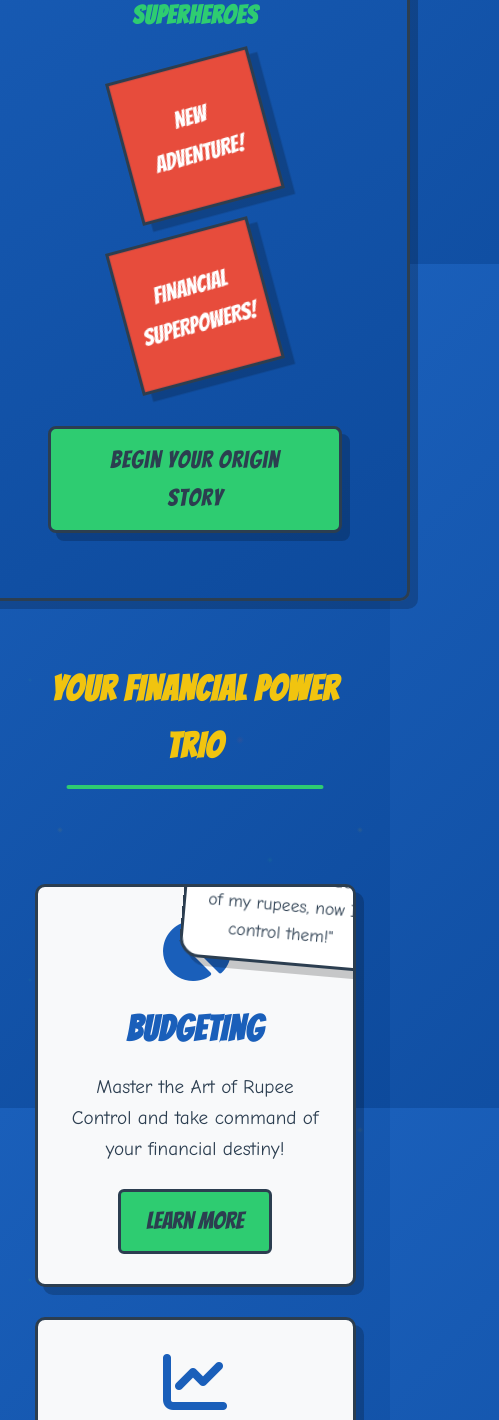
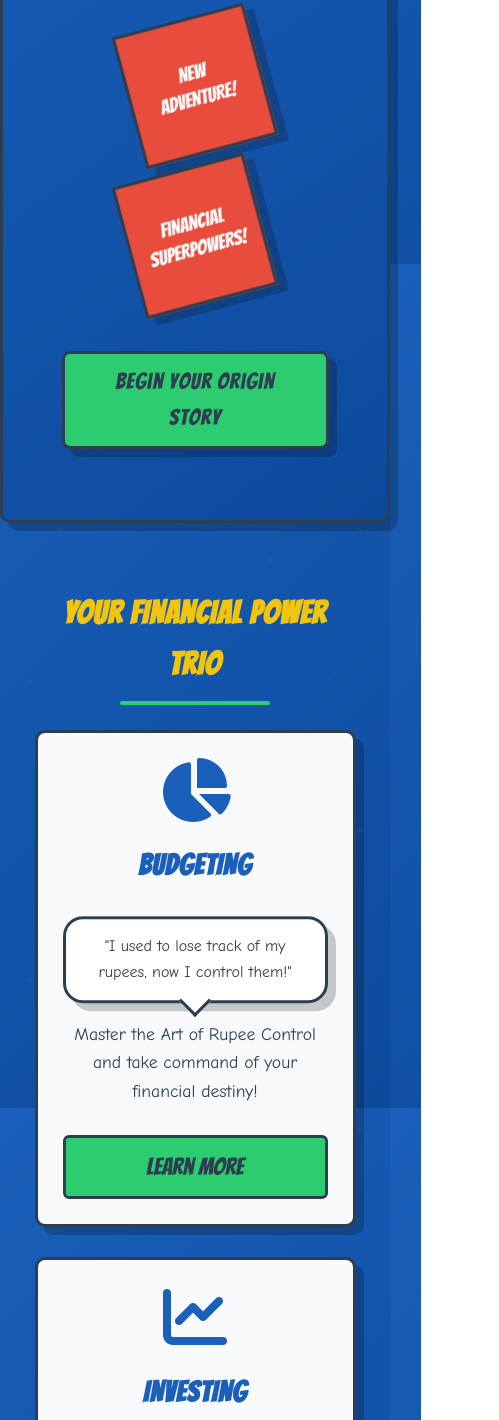
Before and after one commit to XiaoPongo/ChillarVerse, a plain HTML site: page index.html in a window 390 px wide. Shown: the part 580-2000 px from the top of the page, 499 px wide, since content can reach past the window. Drawn offline with Linux system fonts and the light colour scheme.

Commit message:
Update index.html

```diff
--- a/index.html
+++ b/index.html
@@ -82,18 +82,19 @@
         /* Hero section - Comic book cover style */
         .hero {
             text-align: center;
-            padding: 80px 20px 60px;
+            padding: 60px 20px 40px;
             position: relative;
-            margin-top: 30px;
+            margin: 30px auto;
+            max-width: 1200px;
         }
 
         .hero::before {
             content: "";
             position: absolute;
-            top: -20px;
-            left: -20px;
-            right: -20px;
-            bottom: -20px;
+            top: -15px;
+            left: -15px;
+            right: -15px;
+            bottom: -15px;
             border: var(--comic-border);
             border-radius: 10px;
             z-index: -1;
@@ -109,44 +110,43 @@
         }
 
         .hero h1 {
-            font-size: 4.5rem;
+            font-size: 3.5rem;
             color: var(--accent-yellow);
             margin-bottom: 20px;
-            line-height: 1;
+            line-height: 1.1;
         }
 
         .hero h2 {
-            font-size: 2.5rem;
+            font-size: 2rem;
             margin-bottom: 30px;
             color: var(--secondary-green);
         }
 
+        .starburst-container {
+            display: flex;
+            justify-content: center;
+            gap: 30px;
+            margin: 40px 0 30px;
+            flex-wrap: wrap;
+        }
+
         .comic-starburst {
-            position: absolute;
-            width: 180px;
-            height: 180px;
+            width: 160px;
+            height: 160px;
             background: var(--accent-red);
             color: white;
             display: flex;
             align-items: center;
             justify-content: center;
             font-family: 'Bangers', cursive;
-            font-size: 1.8rem;
+            font-size: 1.5rem;
             transform: rotate(-15deg);
             border: var(--comic-border);
             box-shadow: var(--comic-shadow);
-            z-index: 3;
             animation: pulse 2s infinite;
-        }
-
-        .starburst-1 {
-            top: 10%;
-            left: 5%;
-        }
-
-        .starburst-2 {
-            bottom: 10%;
-            right: 5%;
+            padding: 10px;
+            text-align: center;
+            line-height: 1.3;
         }
 
         /* Button styles */
@@ -161,11 +161,12 @@
             border: var(--comic-border);
             border-radius: 8px;
             box-shadow: var(--comic-shadow);
-            margin-top: 20px;
+            margin: 20px 0;
             transition: all 0.3s ease;
             position: relative;
             overflow: hidden;
             letter-spacing: 1px;
+            z-index: 5;
         }
 
         .hero-btn:hover {
@@ -181,26 +182,25 @@
 
         /* Features section - Your Power Trio */
         .features {
-            padding: 80px 0;
+            padding: 60px 0;
         }
 
         .section-title {
             text-align: center;
-            font-size: 3.5rem;
-            margin-bottom: 60px;
+            font-size: 3rem;
+            margin-bottom: 40px;
             color: var(--accent-yellow);
             position: relative;
-            display: inline-block;
-            left: 50%;
-            transform: translateX(-50%);
+            display: block;
         }
 
         .section-title::after {
             content: "";
             position: absolute;
             bottom: -15px;
-            left: 10%;
-            width: 80%;
+            left: 50%;
+            transform: translateX(-50%);
+            width: 200px;
             height: 4px;
             background: var(--secondary-green);
             border-radius: 2px;
@@ -210,20 +210,22 @@
             display: grid;
             grid-template-columns: repeat(auto-fit, minmax(300px, 1fr));
             gap: 30px;
-            margin-top: 50px;
+            margin-top: 60px;
         }
 
         .comic-card {
             background: var(--light);
             border: var(--comic-border);
             border-radius: 10px;
-            padding: 30px;
+            padding: 25px;
             box-shadow: var(--comic-shadow);
             transition: all 0.3s ease;
             position: relative;
-            overflow: hidden;
+            overflow: visible;
             color: var(--dark);
             text-align: center;
+            display: flex;
+            flex-direction: column;
         }
 
         .comic-card:hover {
@@ -238,14 +240,15 @@
         }
 
         .card-title {
-            font-size: 2.2rem;
+            font-size: 2rem;
             margin-bottom: 15px;
             color: var(--primary-blue);
         }
 
         .card-desc {
-            font-size: 1.2rem;
-            margin-bottom: 25px;
+            font-size: 1.1rem;
+            margin-bottom: 20px;
+            flex-grow: 1;
         }
 
         .card-btn {
@@ -259,6 +262,7 @@
             border: var(--comic-border);
             border-radius: 6px;
             transition: all 0.3s ease;
+            margin-top: 10px;
         }
 
         .card-btn:hover {
@@ -266,36 +270,32 @@
             transform: scale(1.05);
         }
 
-        /* Comic speech bubble */
+        /* Comic speech bubble - now contained inside card */
         .speech-bubble {
-            position: absolute;
+            position: relative;
             background: white;
             border: var(--comic-border);
             border-radius: 20px;
             padding: 15px;
-            font-size: 1.1rem;
-            max-width: 200px;
+            font-size: 1rem;
+            margin: 15px 0;
             box-shadow: var(--comic-shadow);
-            z-index: 10;
+            z-index: 1;
             animation: float 6s infinite ease-in-out;
         }
 
-        .bubble-1 {
-            top: -40px;
-            right: -30px;
-            transform: rotate(5deg);
-        }
-
-        .bubble-2 {
-            bottom: -40px;
-            left: -30px;
-            transform: rotate(-5deg);
-        }
-
-        .bubble-3 {
-            top: -40px;
-            left: -30px;
-            transform: rotate(-5deg);
+        .speech-bubble::before {
+            content: "";
+            position: absolute;
+            width: 20px;
+            height: 20px;
+            background: white;
+            border-right: var(--comic-border);
+            border-bottom: var(--comic-border);
+            bottom: -12px;
+            left: 50%;
+            transform: translateX(-50%) rotate(45deg);
+            z-index: -1;
         }
 
         /* Footer placeholder */
@@ -304,6 +304,7 @@
             text-align: center;
             font-size: 1.1rem;
             position: relative;
+            margin-top: 40px;
         }
 
         #footer::before {
@@ -325,35 +326,44 @@
         }
 
         @keyframes float {
-            0% { transform: translateY(0) rotate(5deg); }
-            50% { transform: translateY(-10px) rotate(5deg); }
-            100% { transform: translateY(0) rotate(5deg); }
+            0% { transform: translateY(0); }
+            50% { transform: translateY(-8px); }
+            100% { transform: translateY(0); }
         }
 
         /* Responsive design */
         @media (max-width: 900px) {
             .hero h1 {
-                font-size: 3.5rem;
+                font-size: 3rem;
             }
 
             .hero h2 {
-                font-size: 2rem;
+                font-size: 1.8rem;
             }
 
             .section-title {
-                font-size: 2.8rem;
+                font-size: 2.5rem;
+            }
+
+            .comic-starburst {
+                width: 140px;
+                height: 140px;
+                font-size: 1.3rem;
             }
         }
 
         @media (max-width: 768px) {
             .hero {
-                padding: 60px 15px 40px;
+                padding: 50px 15px 30px;
+                margin: 20px 15px;
             }
 
-            .comic-starburst {
-                width: 120px;
-                height: 120px;
-                font-size: 1.4rem;
+            .hero h1 {
+                font-size: 2.5rem;
+            }
+
+            .hero h2 {
+                font-size: 1.6rem;
             }
 
             .hero-btn {
@@ -364,38 +374,55 @@
             .power-trio {
                 grid-template-columns: 1fr;
                 max-width: 500px;
-                margin: 50px auto 0;
-            }
-        }
-
-        @media (max-width: 480px) {
-            .hero h1 {
-                font-size: 2.8rem;
+                margin: 40px auto 0;
             }
 
-            .hero h2 {
-                font-size: 1.6rem;
+            .starburst-container {
+                flex-direction: column;
+                align-items: center;
+                gap: 20px;
+            }
+
+            .comic-starburst {
+                transform: rotate(-10deg);
             }
 
             .section-title {
                 font-size: 2.2rem;
             }
 
-            .comic-starburst {
-                position: relative;
-                margin: 20px auto;
-                transform: rotate(-15deg);
-                width: 140px;
-                height: 140px;
+            .section-title::after {
+                width: 150px;
+            }
+        }
+
+        @media (max-width: 480px) {
+            .hero h1 {
+                font-size: 2.2rem;
             }
 
-            .starburst-1, .starburst-2 {
-                position: relative;
-                top: 0;
-                left: 0;
-                right: 0;
-                bottom: 0;
-                margin: 30px auto;
+            .hero h2 {
+                font-size: 1.4rem;
+            }
+
+            .section-title {
+                font-size: 2rem;
+            }
+
+            .comic-starburst {
+                width: 130px;
+                height: 130px;
+                font-size: 1.2rem;
+                transform: rotate(-8deg);
+            }
+
+            .hero-btn {
+                font-size: 1.4rem;
+                padding: 10px 25px;
+            }
+
+            .card-title {
+                font-size: 1.8rem;
             }
         }
     </style>
@@ -412,12 +439,14 @@
                     <h1 class="comic-title">💸 Welcome to the Chillarverse!</h1>
                     <h2>Where your rupees become superheroes</h2>
 
-                    <div class="comic-starburst starburst-1">
-                        NEW <br>ADVENTURE!
-                    </div>
+                    <div class="starburst-container">
+                        <div class="comic-starburst">
+                            NEW <br>ADVENTURE!
+                        </div>
 
-                    <div class="comic-starburst starburst-2">
-                        FINANCIAL <br>SUPERPOWERS!
+                        <div class="comic-starburst">
+                            FINANCIAL <br>SUPERPOWERS!
+                        </div>
                     </div>
 
                     <a href="basics.html" class="hero-btn">Begin Your Origin Story</a>
@@ -435,36 +464,39 @@
                     <div class="comic-card">
                         <i class="fas fa-chart-pie card-icon"></i>
                         <h3 class="card-title">Budgeting</h3>
+
+                        <div class="speech-bubble">
+                            "I used to lose track of my rupees, now I control them!"
+                        </div>
+
                         <p class="card-desc">Master the Art of Rupee Control and take command of your financial destiny!</p>
                         <a href="budgeting.html" class="card-btn">Learn More</a>
-
-                        <div class="speech-bubble bubble-1">
-                            "I used to lose track of my rupees, now I control them!"
-                        </div>
                     </div>
 
                     <!-- Investing Card -->
                     <div class="comic-card">
                         <i class="fas fa-chart-line card-icon"></i>
                         <h3 class="card-title">Investing</h3>
+
+                        <div class="speech-bubble">
+                            "My investments are growing faster than a superhero!"
+                        </div>
+
                         <p class="card-desc">Let Your Money Multiply in the Multiverse of investment opportunities!</p>
                         <a href="investing.html" class="card-btn">Learn More</a>
-
-                        <div class="speech-bubble bubble-2">
-                            "My investments are growing faster than a superhero!"
-                        </div>
                     </div>
 
                     <!-- FIRE Card -->
                     <div class="comic-card">
                         <i class="fas fa-fire card-icon"></i>
                         <h3 class="card-title">FIRE</h3>
+
+                        <div class="speech-bubble">
+                            "I escaped the 9-5 grind with Chillarverse!"
+                        </div>
+
                         <p class="card-desc">Break Free from the Rat Race and achieve Financial Independence!</p>
                         <a href="fire.html" class="card-btn">Learn More</a>
-
-                        <div class="speech-bubble bubble-3">
-                            "I escaped the 9-5 grind with Chillarverse!"
-                        </div>
                     </div>
                 </div>
             </div>
@@ -487,7 +519,7 @@
                 document.getElementById(id).innerHTML = html;
             } catch (error) {
                 console.error(error);
-                // Fallback content if needed
+                // Fallback content
                 if (id === 'navbar') {
                     document.getElementById(id).innerHTML = `
                         <nav class="container">
@@ -508,6 +540,12 @@
         document.addEventListener('DOMContentLoaded', function() {
             loadHTML('navbar', 'components/navbar.html');
             loadHTML('footer', 'components/footer.html');
+
+            // Set current year in footer
+            const yearElement = document.getElementById('current-year');
+            if (yearElement) {
+                yearElement.textContent = new Date().getFullYear();
+            }
         });
     </script>
 </body>
```
